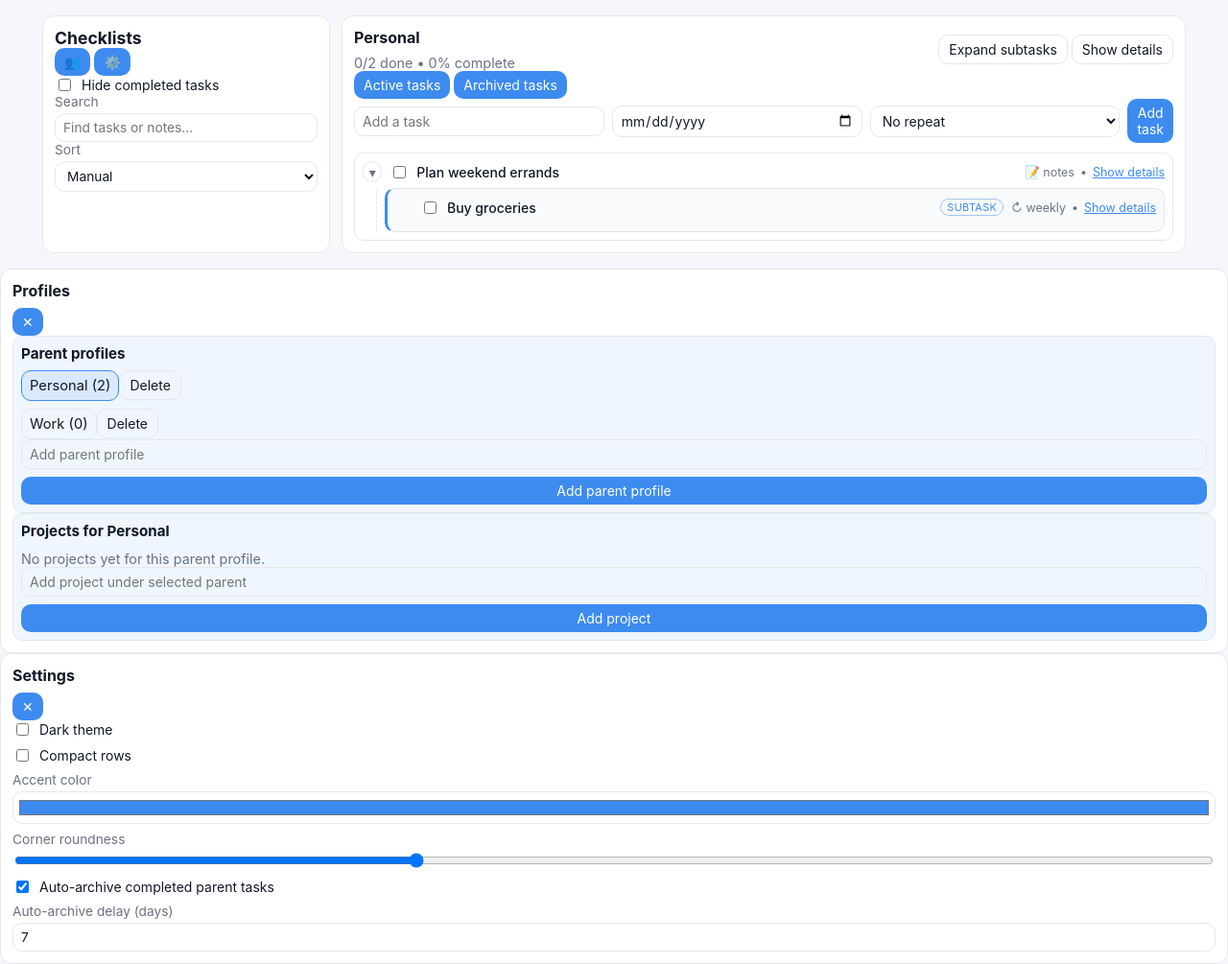
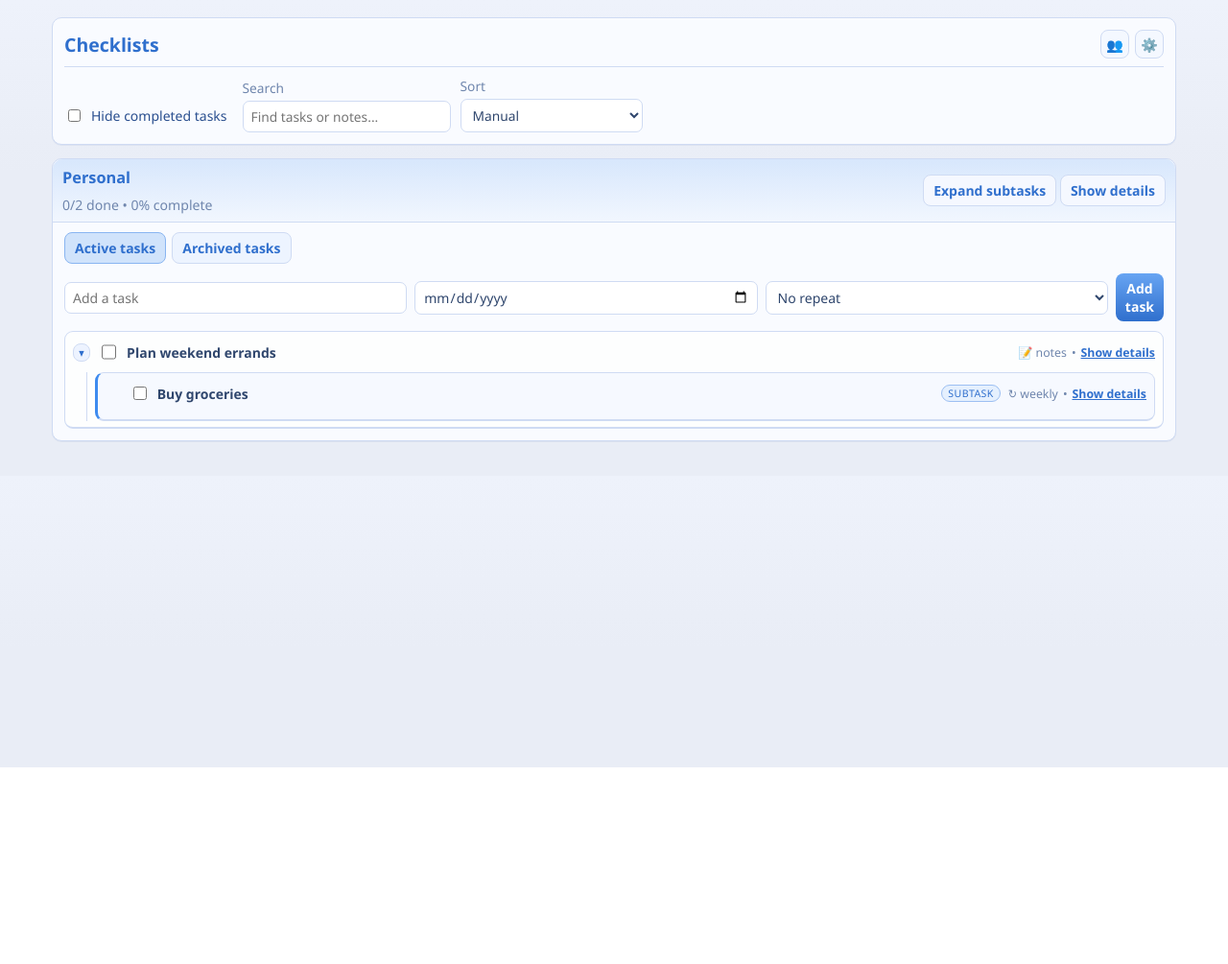
Before and after one commit to squillixm/chat-gpt-apps, a plain HTML site: page index.html in a window 1280 px wide. Shown: the whole page at 96% size. After the commit the page ends 800 px from the top, so only its background shows below. Drawn offline with Linux system fonts and the light colour scheme.

Commit message:
Update styles.css

```diff
--- a/styles.css
+++ b/styles.css
@@ -1,61 +1,66 @@
 :root {
-  --bg: #f6f7fb;
-  --card: #ffffff;
-  --text: #111827;
-  --muted: #6b7280;
-  --border: #e5e7eb;
-  --accent: #2563eb;
-  --success: #16a34a;
-  --overdue: #dc2626;
-  --subtask-bg: #f8fafc;
+  --bg: #e9edf6;
+  --card: #f9fbff;
+  --card-soft: #f2f6ff;
+  --text: #2a4f8f;
+  --muted: #6f86ad;
+  --border: #cfdbf3;
+  --accent: #3d8bef;
+  --accent-strong: #2f6fcd;
+  --success: #2e9a63;
+  --overdue: #c93e57;
+  --subtask-bg: #f6f9ff;
   --radius: 10px;
 }
 
 body.dark {
   --bg: #0f172a;
-  --card: #111827;
-  --text: #e5e7eb;
-  --muted: #94a3b8;
-  --border: #334155;
-  --success: #4ade80;
-  --overdue: #f87171;
-  --subtask-bg: #0b1221;
+  --card: #121c34;
+  --card-soft: #1a2745;
+  --text: #dae7ff;
+  --muted: #9bb0d9;
+  --border: #2f436e;
+  --accent: #57a0ff;
+  --accent-strong: #78b5ff;
+  --success: #65cc96;
+  --overdue: #ff8ba0;
+  --subtask-bg: #162441;
 }
 
 * { box-sizing: border-box; }
 
 body {
   margin: 0;
-  font-family: Inter, system-ui, sans-serif;
-  background: var(--bg);
+  font-family: 'Segoe UI', Tahoma, Geneva, Verdana, sans-serif;
+  background: linear-gradient(180deg, #eef2fb 0%, var(--bg) 180px);
   color: var(--text);
   font-size: 14px;
 }
 
 .app-shell {
-  max-width: 1220px;
-  margin: 16px auto;
-  padding: 0 14px;
+  max-width: 1200px;
+  margin: 18px auto;
+  padding: 0 14px 18px;
   display: grid;
-  grid-template-columns: 300px 1fr;
-  gap: 12px;
+  gap: 14px;
 }
 
 .card {
   background: var(--card);
   border: 1px solid var(--border);
-  border-radius: calc(var(--radius) + 2px);
+  border-radius: var(--radius);
   padding: 12px;
+  box-shadow: 0 1px 0 rgba(51, 90, 158, 0.08);
 }
 
 .card-lite {
   border: 1px solid var(--border);
-  border-radius: var(--radius);
+  border-radius: calc(var(--radius) - 2px);
   padding: 8px;
-  background: color-mix(in oklab, var(--card) 92%, var(--accent));
+  background: var(--card-soft);
 }
 
-.sidebar-header,
+.topbar-main,
 .main-header,
 .switch-row,
 .task-form,
@@ -65,35 +70,84 @@
   gap: 8px;
 }
 
-.sidebar-header,
-.main-header { justify-content: space-between; }
+.topbar-main,
+.main-header {
+  justify-content: space-between;
+}
+
+.topbar {
+  display: grid;
+  gap: 10px;
+}
+
+.topbar-main {
+  padding-bottom: 8px;
+  border-bottom: 1px solid var(--border);
+}
+
+.topbar-controls {
+  display: flex;
+  flex-wrap: wrap;
+  gap: 10px;
+  align-items: end;
+}
+
+.controls-inline .switch-row {
+  margin-right: 6px;
+  min-height: 36px;
+}
+
+.inline-field {
+  min-width: 190px;
+  margin: 0;
+}
+
+.main-header {
+  padding: 8px 10px;
+  margin: -12px -12px 10px;
+  background: linear-gradient(180deg, rgba(61, 139, 239, 0.18) 0%, rgba(61, 139, 239, 0.04) 100%);
+  border-bottom: 1px solid var(--border);
+  border-radius: var(--radius) var(--radius) 0 0;
+}
 
 h1,h2,h3,p { margin: 0; }
-h1 { font-size: 1.1rem; }
-h2 { font-size: 1rem; margin-bottom: 8px; }
-h3 { font-size: 0.95rem; margin-bottom: 8px; }
+h1 {
+  font-size: 1.22rem;
+  color: var(--accent-strong);
+  font-weight: 700;
+}
+h2 {
+  font-size: 1.02rem;
+  margin-bottom: 8px;
+  color: var(--accent-strong);
+}
+h3 {
+  font-size: 0.95rem;
+  margin-bottom: 8px;
+  color: var(--accent-strong);
+}
 
 .profiles-list,
 .task-list,
 .subtasks,
 .stack-form,
-.controls,
 .settings-grid { display: grid; gap: 8px; }
 
 .profile-btn {
   text-align: left;
   border: 1px solid var(--border);
-  background: transparent;
+  background: #f4f8ff;
   color: var(--text);
-  padding: 6px 8px;
-  border-radius: var(--radius);
+  padding: 7px 8px;
+  border-radius: calc(var(--radius) - 2px);
   cursor: pointer;
   font-size: 0.92rem;
 }
 
 .profile-btn.active {
   border-color: var(--accent);
-  background: color-mix(in oklab, var(--accent) 12%, transparent);
+  background: rgba(61, 139, 239, 0.2);
+  font-weight: 600;
 }
 
 input, button, select, textarea { font: inherit; }
@@ -101,52 +155,63 @@
 input[type='text'], input[type='search'], input[type='date'], input[type='number'], select, textarea, input[type='color'] {
   width: 100%;
   border: 1px solid var(--border);
-  background: transparent;
+  background: #fff;
+  color: #2f466d;
+  border-radius: calc(var(--radius) - 3px);
+  padding: 6px 8px;
+}
+
+body.dark input[type='text'],
+body.dark input[type='search'],
+body.dark input[type='date'],
+body.dark input[type='number'],
+body.dark select,
+body.dark textarea,
+body.dark input[type='color'] {
+  background: #101e38;
   color: var(--text);
-  border-radius: var(--radius);
-  padding: 6px 8px;
 }
 
 input[type='color'] { height: 34px; padding: 4px; }
 
 button {
   border: none;
-  background: var(--accent);
+  background: linear-gradient(180deg, color-mix(in srgb, var(--accent) 78%, white), var(--accent-strong));
   color: white;
-  border-radius: var(--radius);
+  border-radius: calc(var(--radius) - 2px);
   padding: 6px 10px;
   cursor: pointer;
+  font-weight: 600;
 }
 
 .ghost-button {
-  background: transparent;
-  color: var(--text);
+  background: #f5f8ff;
+  color: var(--accent-strong);
   border: 1px solid var(--border);
+  font-weight: 600;
 }
 
 .field-label { font-size: 0.86rem; color: var(--muted); display: grid; gap: 4px; }
-#profileSummary, .muted { color: var(--muted); margin-top: 3px; font-size: 0.9rem; }
-
-.settings summary {
-  cursor: pointer;
-  font-weight: 600;
-  margin-bottom: 8px;
-}
+#profileSummary, .muted { color: var(--muted); margin-top: 3px; font-size: 0.88rem; }
 
 .task-form { margin-bottom: 10px; }
 
 .task-item {
   border: 1px solid var(--border);
-  border-radius: var(--radius);
-  padding: 8px;
+  border-radius: calc(var(--radius) - 1px);
+  padding: 6px 8px;
+  background: #fdfefe;
+  border-bottom-width: 2px;
 }
+
+.task-item + .task-item { margin-top: 2px; }
 
 .task-item.is-subtask {
   background: var(--subtask-bg);
   border-left: 3px solid var(--accent);
 }
 
-.task-main-row { justify-content: space-between; }
+.task-main-row { justify-content: space-between; min-height: 30px; }
 
 .task-left {
   display: flex;
@@ -158,47 +223,50 @@
 
 .task-title-input {
   border: none !important;
+  background: transparent !important;
   padding: 0 !important;
-  font-weight: 500;
+  font-weight: 600;
+  color: var(--accent-strong);
 }
 
-.task-title-input.completed {
-  text-decoration: line-through;
-  color: var(--muted);
-}
+.task-title-input.completed { text-decoration: line-through; color: var(--muted); }
+
+.task-checkbox { width: 16px; height: 16px; accent-color: var(--accent); }
 
 .task-expander {
-  width: 22px;
-  height: 22px;
+  width: 19px;
+  height: 19px;
   padding: 0;
-  background: transparent;
-  color: var(--muted);
+  background: #edf3ff;
+  color: var(--accent-strong);
   border: 1px solid var(--border);
+  font-size: 0.75rem;
 }
 
 .task-expander.expander-hidden { visibility: hidden; }
 
 .task-quick-meta {
   color: var(--muted);
-  font-size: 0.78rem;
+  font-size: 0.77rem;
   display: flex;
   flex-wrap: wrap;
-  gap: 6px;
+  gap: 5px;
   align-items: center;
 }
 
 .link-button {
   border: none;
   background: transparent;
-  color: var(--accent);
+  color: var(--accent-strong);
   padding: 0;
-  font-size: 0.78rem;
+  font-size: 0.77rem;
   text-decoration: underline;
+  font-weight: 600;
 }
 
 .task-details-panel {
-  margin-top: 6px;
-  border-top: 1px dashed var(--border);
+  margin-top: 5px;
+  border-top: 1px solid var(--border);
   padding-top: 6px;
   display: none;
 }
@@ -212,7 +280,7 @@
 }
 
 .details-grid label {
-  font-size: 0.75rem;
+  font-size: 0.74rem;
   color: var(--muted);
   display: grid;
   gap: 4px;
@@ -231,26 +299,21 @@
 .subtasks {
   margin-left: 14px;
   margin-top: 6px;
-  border-left: 1px dashed var(--border);
+  border-left: 1px solid var(--border);
   padding-left: 8px;
 }
 
 .task-item.collapsed > .subtasks { display: none; }
 
 .subtask-chip {
-  font-size: 0.68rem;
+  font-size: 0.66rem;
   text-transform: uppercase;
-  letter-spacing: 0.03em;
-  color: var(--accent);
-  border: 1px solid color-mix(in oklab, var(--accent) 40%, var(--border));
+  letter-spacing: 0.04em;
+  color: var(--accent-strong);
+  border: 1px solid color-mix(in srgb, var(--accent) 35%, var(--border));
+  background: rgba(61, 139, 239, 0.09);
   border-radius: 999px;
   padding: 1px 6px;
-}
-
-.archived-section {
-  margin-top: 16px;
-  padding-top: 10px;
-  border-top: 1px solid var(--border);
 }
 
 .archived-item { opacity: 0.92; }
@@ -259,13 +322,82 @@
 .due-soon { color: var(--success); }
 .is-hidden { display: none !important; }
 
-body.compact .task-item { padding: 6px; }
+body.compact .task-item { padding: 5px 7px; }
 body.compact .task-form input,
 body.compact .task-form select,
-body.compact button { padding-top: 5px; padding-bottom: 5px; }
+body.compact button { padding-top: 4px; padding-bottom: 4px; }
+
+.sidebar-icons { display: flex; gap: 6px; }
+.icon-button {
+  width: 30px;
+  height: 30px;
+  padding: 0;
+  border: 1px solid var(--border);
+  background: #f4f8ff;
+  color: var(--accent-strong);
+  display: grid;
+  place-items: center;
+  border-radius: calc(var(--radius) - 2px);
+}
+
+.content-tabs { display: flex; gap: 6px; margin-bottom: 10px; }
+.tab-btn {
+  background: #edf4ff;
+  color: var(--accent-strong);
+  border: 1px solid var(--border);
+}
+.tab-btn.active {
+  background: color-mix(in srgb, var(--accent) 24%, white);
+  border-color: color-mix(in srgb, var(--accent) 48%, var(--border));
+}
+.tab-pane.is-hidden { display: none; }
+
+.modal {
+  position: fixed;
+  inset: 0;
+  background: rgba(22, 36, 65, 0.42);
+  display: grid;
+  place-items: center;
+  z-index: 30;
+  padding: 16px;
+}
+
+.modal.hidden { display: none; }
+
+.modal-card {
+  width: min(600px, 96vw);
+  max-height: 85vh;
+  overflow: auto;
+}
+
+.modal-header {
+  display: flex;
+  align-items: center;
+  justify-content: space-between;
+  margin-bottom: 10px;
+}
+
+.modal-section { margin-top: 10px; }
+
+.profile-row {
+  display: flex;
+  align-items: center;
+  gap: 6px;
+}
+
+.profile-row .profile-btn { flex: 1; }
+.profile-delete-btn { white-space: nowrap; }
 
 @media (max-width: 940px) {
-  .app-shell { grid-template-columns: 1fr; }
+  .topbar-controls {
+    flex-direction: column;
+    align-items: stretch;
+  }
+
+  .inline-field {
+    min-width: 0;
+  }
+
   .task-form { flex-direction: column; align-items: stretch; }
   .task-main-row { align-items: flex-start; flex-direction: column; }
   .details-grid { grid-template-columns: 1fr; }
```
